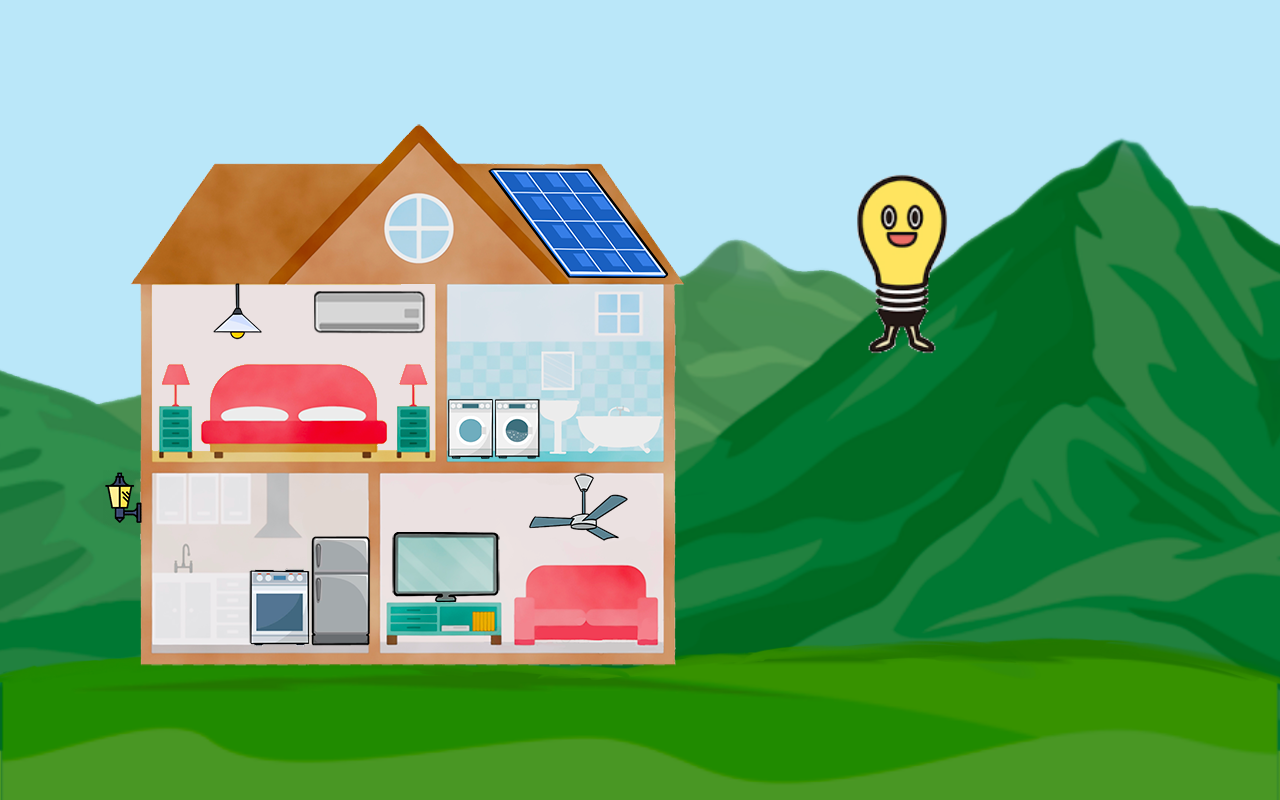
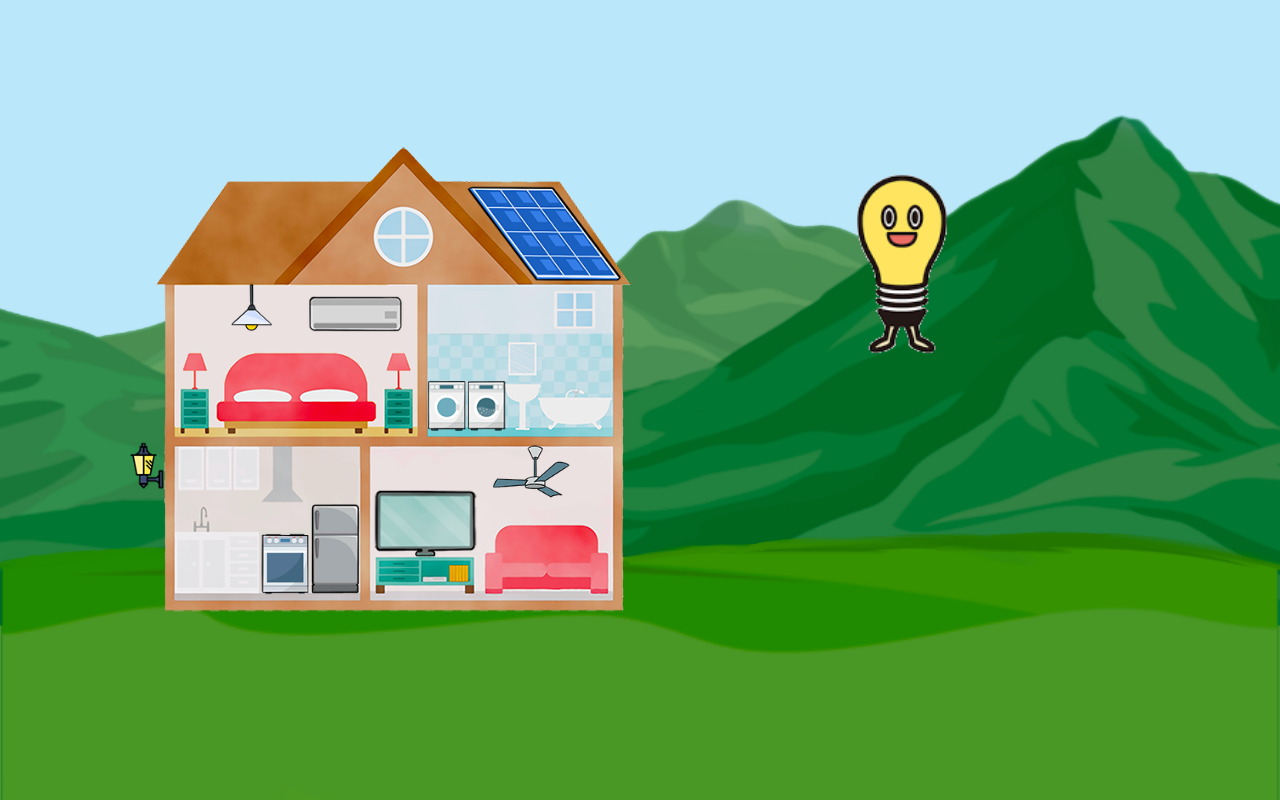
Before and after one commit to HACC2024/Watt-Patrol, an Angular app: page / in a window 1280 px wide. Shown: the top 800 px of the page. Built offline with nearby package versions, Linux system fonts and the light colour scheme.

Commit message:
Change house size and emit daily kWh data when an appliance is turned on

```diff
--- a/src/app/app.component.scss
+++ b/src/app/app.component.scss
@@ -1,5 +1,6 @@
 #background {
     width: 100vw;
+    height: 100vh;
 }
 
 div {
--- /dev/null
+++ b/src/app/house/applianceEnergy.json
@@ -0,0 +1,38 @@
+[
+    {
+        "name": "refrigerator",
+        "daily-kWh": 1.5167
+    },
+    {
+        "name": "washer",
+        "daily-kWh": 0.1722
+    },
+    {
+        "name": "dryer",
+        "daily-kWh": 2.1361
+    },
+    {
+        "name": "ac",
+        "daily-kWh": 7.7000
+    },
+    {
+        "name": "oven",
+        "daily-kWh": 0.9359
+    },
+    {
+        "name": "light",
+        "daily-kWh": 1.9389
+    },
+    {
+        "name": "tv",
+        "daily-kWh": 0.5750
+    },
+    {
+        "name": "ceiling-fan",
+        "daily-kWh": 0.0889
+    },
+    {
+        "name": "porch-light",
+        "daily-kWh": 0.6083
+    }
+]
--- a/src/app/house/house.component.html
+++ b/src/app/house/house.component.html
@@ -3,46 +3,46 @@
         <img src="assets/images/house/house.png" alt="House" class="house-image">
         <div class="solar-panel-wrapper">
             <img src="assets/images/house/solarpanel_glow.png" alt="Glowing Solar Panel" id="solarpanel" class="solar-panel glow">
-            <img src="assets/images/house/solarpanel.png" alt="Solar Panel" class="solar-panel" id="solarpanel" (click)="toggleGlow($event)" >
+            <img src="assets/images/house/solarpanel.png" alt="Solar Panel" class="solar-panel" id="solarpanel" (click)="toggleAppliance($event)" >
         </div>
         <div class="house-controls">
             <!--- Appliances --->
             <div class="house-appliance-wrapper">
                 <img src="assets/images/house/refrigerator_glow.png" alt="Glowing Refrigerator" id="refrigerator" class="house-appliance glow">
-                <img src="assets/images/house/refrigerator.png" alt="Refrigerator" class="house-appliance" id="refrigerator" (click)="toggleGlow($event)">
+                <img src="assets/images/house/refrigerator.png" alt="Refrigerator" class="house-appliance" id="refrigerator" (click)="toggleAppliance($event)">
             </div>
             <div class="house-appliance-wrapper">
                 <img src="assets/images/house/washer_glow.png" alt="Glowing Washer" id="washer" class="house-appliance glow">
-                <img src="assets/images/house/washer.png" alt="Washer" class="house-appliance" id="washer" (click)="toggleGlow($event)">
+                <img src="assets/images/house/washer.png" alt="Washer" class="house-appliance" id="washer" (click)="toggleAppliance($event)">
             </div>
             <div class="house-appliance-wrapper">
                 <img src="assets/images/house/dryer_glow.png" alt="Glowing Dryer" id="dryer" class="house-appliance glow">
-                <img src="assets/images/house/dryer.png" alt="Dryer" class="house-appliance" id="dryer" (click)="toggleGlow($event)" >
+                <img src="assets/images/house/dryer.png" alt="Dryer" class="house-appliance" id="dryer" (click)="toggleAppliance($event)" >
             </div>
             <div class="house-appliance-wrapper">
                 <img src="assets/images/house/ac_glow.png" alt="Glowing AC" id="ac" class="house-appliance glow">
-                <img *ngIf="isACOn" src="assets/images/house/ac.png" alt="AC On" id="ac" class="house-appliance" (click)="toggleGlow($event)">
-                <img *ngIf="!isACOn" src="assets/images/house/ac_off.png" alt="AC Off" class="house-appliance" id="ac" (click)="toggleGlow($event)">
+                <img *ngIf="isACOn" src="assets/images/house/ac.png" alt="AC On" id="ac" class="house-appliance" (click)="toggleAppliance($event)">
+                <img *ngIf="!isACOn" src="assets/images/house/ac_off.png" alt="AC Off" class="house-appliance" id="ac" (click)="toggleAppliance($event)">
             </div>
             <div class="house-appliance-wrapper">
                 <img src="assets/images/house/oven_glow.png" alt="Glowing Oven" id="oven" class="house-appliance glow">
-                <img src="assets/images/house/oven.png" alt="Oven" class="house-appliance" id="oven" (click)="toggleGlow($event)">
+                <img src="assets/images/house/oven.png" alt="Oven" class="house-appliance" id="oven" (click)="toggleAppliance($event)">
             </div>
             <div class="house-appliance-wrapper">
                 <img src="assets/images/house/light_glow.png" alt="Glowing Light" id="light" class="house-appliance glow">
-                <img src="assets/images/house/light.png" alt="Light" class="house-appliance" id="light" (click)="toggleGlow($event)">
+                <img src="assets/images/house/light.png" alt="Light" class="house-appliance" id="light" (click)="toggleAppliance($event)">
             </div>
             <div class="house-appliance-wrapper">
                 <img src="assets/images/house/tv_glow.png" alt="Glowing TV" id="tv" class="house-appliance glow">
-                <img src="assets/images/house/tv.png" alt="TV" class="house-appliance" id="tv" (click)="toggleGlow($event)">
+                <img src="assets/images/house/tv.png" alt="TV" class="house-appliance" id="tv" (click)="toggleAppliance($event)">
             </div>
             <div class="house-appliance-wrapper">
                 <img src="assets/images/house/ceilingfan_glow.png" alt="Glowing Ceiling Fan" id="ceiling-fan" class="house-appliance glow">
-                <img src="assets/images/house/ceilingfan.png" alt="Ceiling Fan" class="house-appliance" id="ceiling-fan" (click)="toggleGlow($event)">
+                <img src="assets/images/house/ceilingfan.png" alt="Ceiling Fan" class="house-appliance" id="ceiling-fan" (click)="toggleAppliance($event)">
             </div>
             <div class="house-appliance-wrapper">
                 <img src="assets/images/house/porchlight_glow.png" alt="Glowing Porch Light" id="porch-light" class="house-appliance glow">
-                <img src="assets/images/house/porchlight.png" alt="Porch Light" class="house-appliance" id="porch-light" (click)="toggleGlow($event)">
+                <img src="assets/images/house/porchlight.png" alt="Porch Light" class="house-appliance" id="porch-light" (click)="toggleAppliance($event)">
             </div>
         </div>
     </div>
--- a/src/app/house/house.component.scss
+++ b/src/app/house/house.component.scss
@@ -1,8 +1,9 @@
 .house-wrapper {
     position: absolute;
-    top: 15%;
-    left: 10%;
+    top: 18%;
+    left: 12%;
 }
+
 
 .house-image {
     position: absolute;
@@ -33,47 +34,56 @@
 #solarpanel {
     position: absolute;
     cursor: pointer;
-    top: 38px;
-    left: 350px;
+    width: 170px;
+    top: 34px;
+    left: 305px;
 }
 
 .house-controls {
     #refrigerator {
-        top: 411px;
-        left: 173px;
+        top: 356px;
+        left: 149px;
+        width: 65px;
     }
     #oven {
-        top: 442px;
-        left: 117px;
+        top: 384px;
+        left: 104px;
+        width: 55px;
     }
     #washer {
-        top: 274px;
-        left: 313px;
+        top: 233px;
+        left: 268px;
+        width: 50px;
     }
     #dryer {
-        top: 274px;
-        left: 360px;
+        top: 233px;
+        left: 308px;
+        width: 50px;
     }
     #ac {
-        top: 168px;
-        left: 182px;
-        width: 120px;
+        top: 150px;
+        left: 152px;
+        width: 100px;
     }
     #tv {
-        top: 407px;
-        left: 258px;
+        top: 342px;
+        left: 215px;
+        width: 113px;
     }
     #light {
-        top: 162px;
-        left: 85px;
+        width: 42px;
+        top: 139px;
+        left: 77px;
     }
     #porch-light {
-        top: 348px;
+        top: 295px;
         left: -30px;
+        width: 45px;
     }
     #ceiling-fan {
-        top: 348px;
-        left: 396px;
+        top: 297px;
+        left: 335px;
+        width: 85px;
     }
 }
 
--- a/src/app/house/house.component.ts
+++ b/src/app/house/house.component.ts
@@ -1,6 +1,6 @@
 import { Component, EventEmitter, OnInit, Output } from '@angular/core';
 import { createInvalidObservableTypeError } from 'rxjs/internal/util/throwUnobservableError';
-
+import * as applianceEnergy from './applianceEnergy.json';
 
 @Component({
   selector: 'app-house',
@@ -9,6 +9,8 @@ import { createInvalidObservableTypeError } from 'rxjs/internal/util/throwUnobse
 })
 export class HouseComponent implements OnInit {
   @Output() itemToggled: EventEmitter<any> = new EventEmitter<any>();
+
+  private applianceEnergy: Object[] = (applianceEnergy as any).default;
 
   isACOn: boolean = false;
 
@@ -21,7 +23,7 @@ export class HouseComponent implements OnInit {
     img.src = 'assets/images/house/ac.png';
   }
 
-  toggleGlow(e: any) {
+  toggleAppliance(e: any) {
     const element = e.target;
     const glowElement = e.target.previousElementSibling;
 
@@ -31,9 +33,17 @@ export class HouseComponent implements OnInit {
     if (element.id === "ac") this.isACOn = !this.isACOn;
 
     if (glowElement.classList.contains("active")) {
-      this.itemToggled.emit(element.id);
+      const energyConsumption = this.getEnergyConsumption(element.id);
+      this.itemToggled.emit(energyConsumption);
+      console.log(energyConsumption);
     } else {
       this.itemToggled.emit('');
     }
   }
+
+  // Gets a daily kWh consumption for the appliance toggled.
+  getEnergyConsumption(applianceId: string) {
+    // console.log(this.applianceEnergy);
+    return this.applianceEnergy.find((appliance: any) => appliance.name === applianceId);
+  }
 }
--- a/src/app/lightbulb/lightbulb.component.ts
+++ b/src/app/lightbulb/lightbulb.component.ts
@@ -61,7 +61,7 @@ export class LightbulbComponent implements OnInit, OnChanges {
   msg = '';
 
   ngOnChanges(): void {
-    if (this.info[this.itemToggled]) this.showApplianceMsg();
+    if (this.info[this.itemToggled.name]) this.showApplianceMsg();
   }
 
   ngOnInit(): void {
@@ -76,7 +76,7 @@ export class LightbulbComponent implements OnInit, OnChanges {
   }
 
   showApplianceMsg() {
-    const itemInfo = this.info[this.itemToggled];
+    const itemInfo = this.info[this.itemToggled.name];
     const appearTime = 10 * 1000;  // Changes how many seconds the message appears for.
 
     /* Only change message if not currently showing. */
--- a/src/styles.scss
+++ b/src/styles.scss
@@ -1,4 +1,5 @@
 /* You can add global styles to this file, and also import other style files */
 body {
     margin: 0px;
+    overflow: hidden;
 }
```
Also changed, not shown: src/assets/images/house/house.png.
